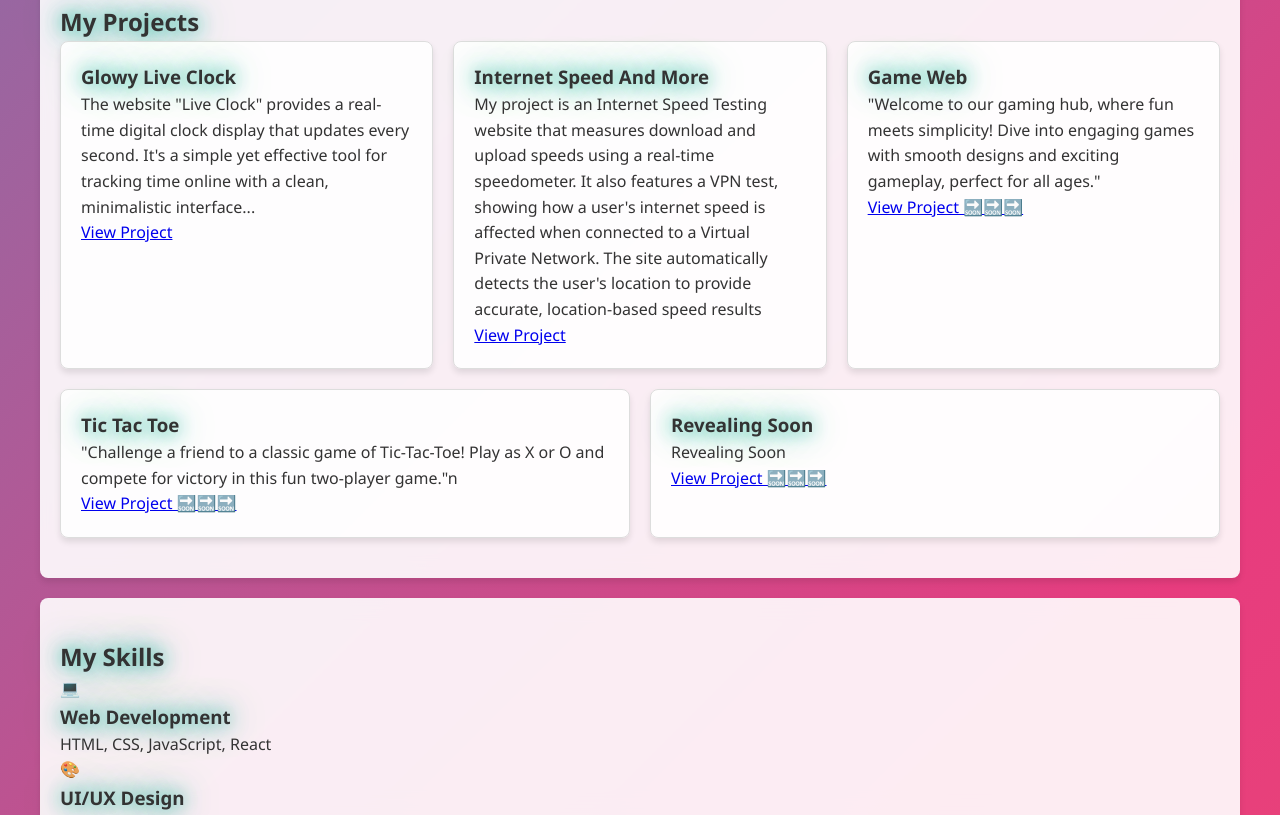
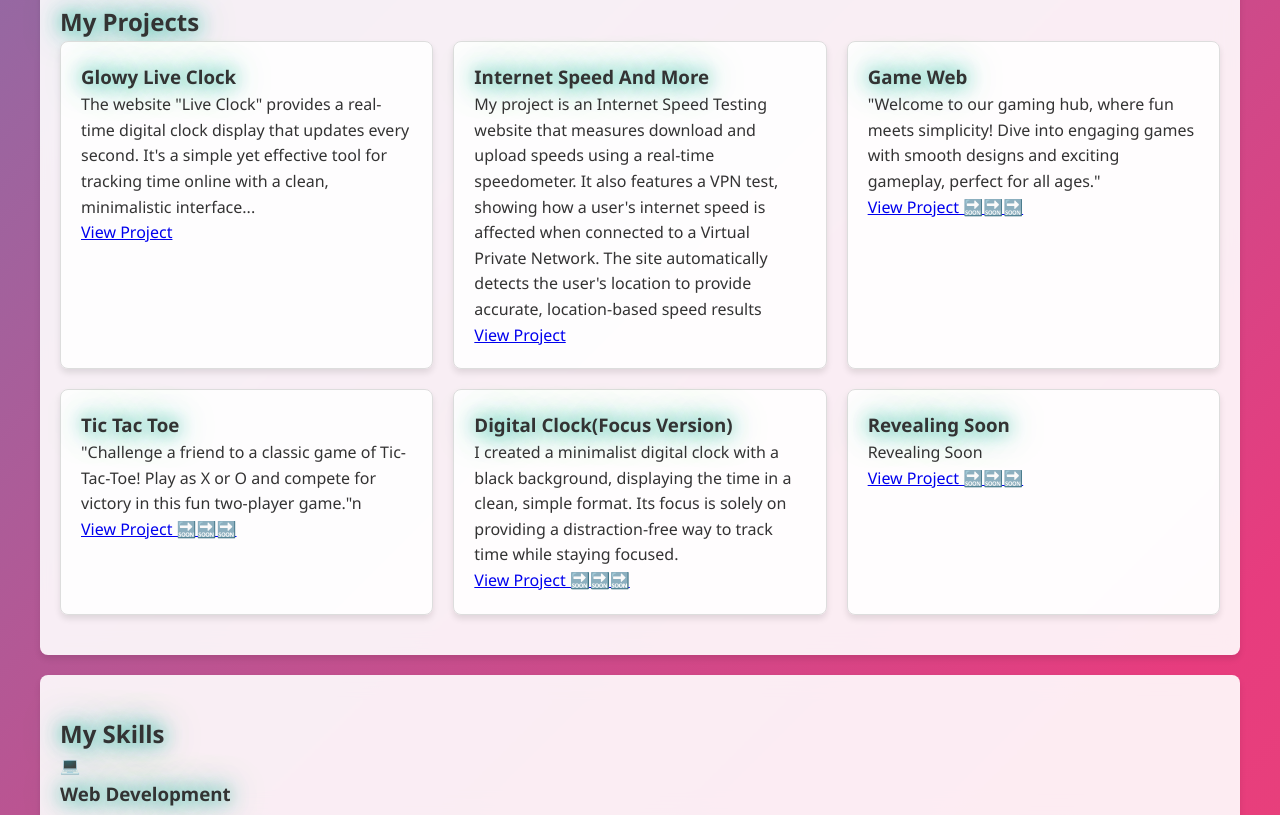
Before and after one commit to xyberglobe/Portfolio, a plain HTML site: page index.html in a window 1280 px wide. Shown: the part 435-1250 px from the top of the page. Drawn offline with Linux system fonts and the light colour scheme.

Commit message:
Update index.html

```diff
--- a/index.html
+++ b/index.html
@@ -64,6 +64,11 @@
                 <a href="https://xyberglobe.github.io/tictactoe/">View Project 🔜🔜🔜</a>
             </div>
             <div class="project-card">
+                <h3>Digital Clock(Focus Version)</h3>
+                <p>I created a minimalist digital clock with a black background, displaying the time in a clean, simple format. Its focus is solely on providing a distraction-free way to track time while staying focused.</p>
+                <a href="https://xyberglobe.github.io/digitalclock/">View Project 🔜🔜🔜</a>
+            </div>
+            <div class="project-card">
                 <h3>Revealing Soon</h3>
                 <p>Revealing Soon</p>
                 <a href="#">View Project 🔜🔜🔜</a>
```
